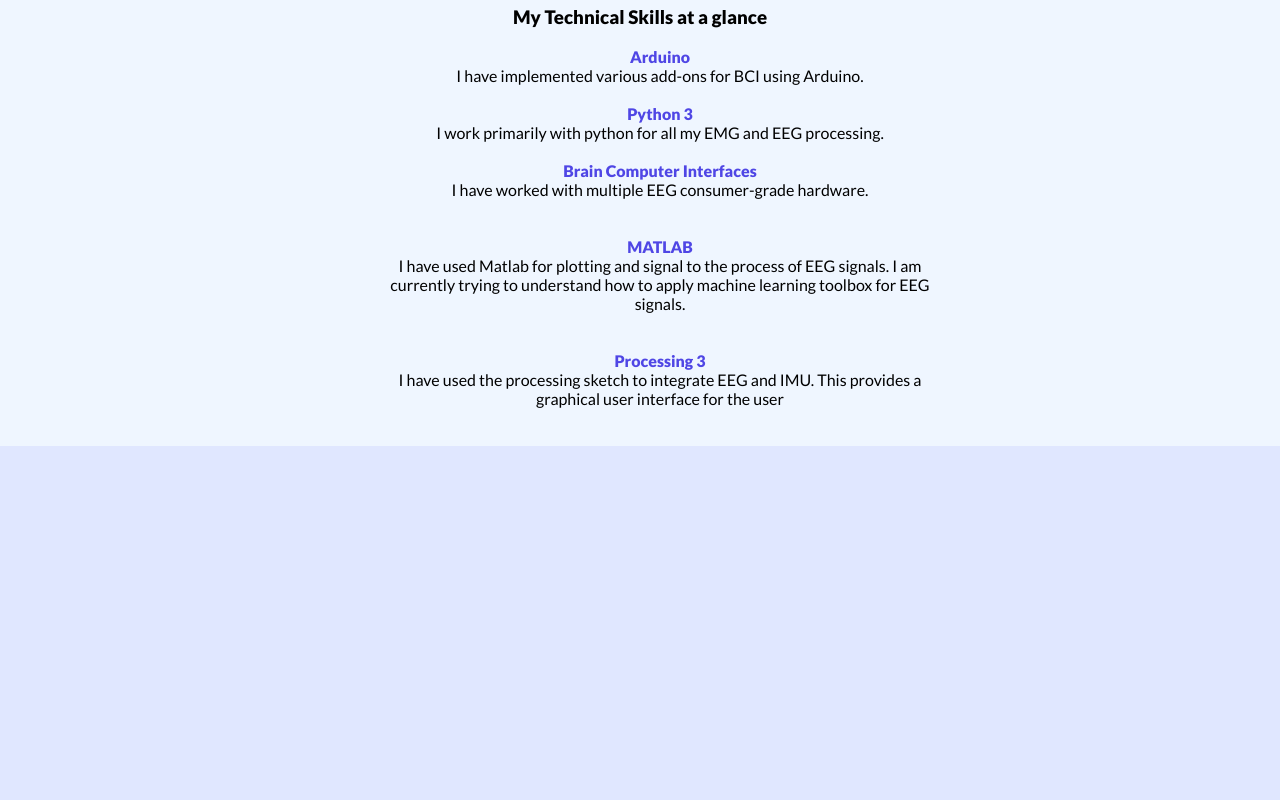
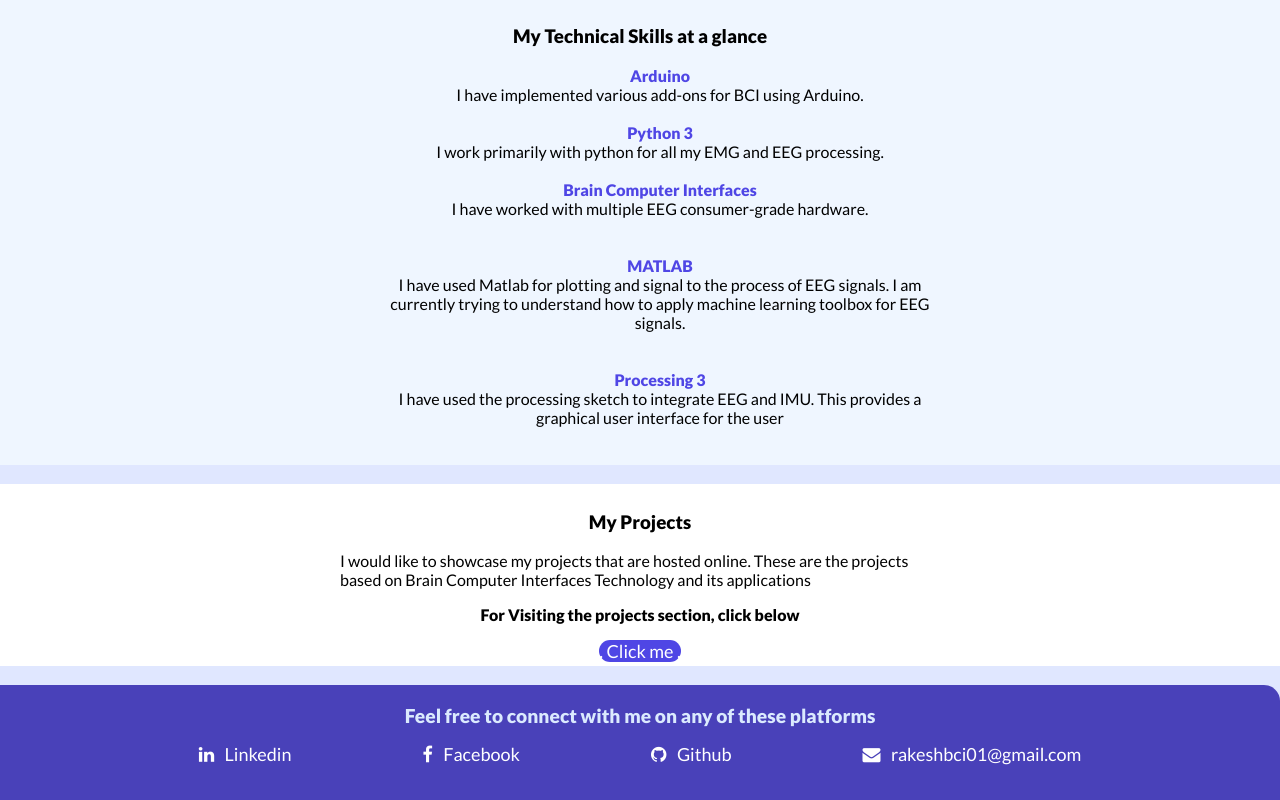
Before and after one commit to Moonwalkerr/Rakesh-Jakati-Portfolio, a plain HTML site: page index.html in a window 1280 px wide. Shown: the part 896-1696 px from the top of the page. Before the commit the page ends 1342 px from the top, so only its background shows below. Drawn offline with Linux system fonts and the light colour scheme.

Commit message:
homepage phase completed

```diff
--- a/index.html
+++ b/index.html
@@ -5,10 +5,9 @@
     <meta charset="UTF-8">
     <meta http-equiv="X-UA-Compatible" content="IE=edge">
     <meta name="viewport" content="width=device-width, initial-scale=1.0">
-    <title>Document</title>
-    <link rel="stylesheet" href="mystyles.css">
+    <title>Home | Rakesh Jakati</title>
+    <link rel="stylesheet" href="mystyles.css"><link rel="stylesheet" href="https://maxcdn.bootstrapcdn.com/font-awesome/4.4.0/css/font-awesome.min.css">
 </head>
-
 <body>
     <nav class="navigation">
         <div class="nav-brand">Rakesh C. Jakati</div>
@@ -18,7 +17,7 @@
             <a class="navigation-link link-active" href="/">Home</a>
             </li>
             <li class="list-item-inline"></li>
-            <a class="navigation-link" href="/">My Projects</a>
+            <a class="navigation-link" href="/projects">My Projects</a>
             </li>
             <li class="list-item-inline"></li>
             <a class="navigation-link" href="/">BCI Timeline</a>
@@ -38,14 +37,11 @@
                     href="https://www.archerongroup.com/">Archeron Group</a></span> </h1>
     </header>
     <section class="section section-white">
-        <!-- section can have heading, can have paragraph, article, anything -->
-
         <div class="container-center">
             <h3 class="heading-setcion">About Myself</h3>
             <p> I HAVE BEEN CONSTANTLY LEARNING ABOUT
                 EEG AND EMG, I STARTED EVERYTHING FROM
                 SCRATCH. </p>
-            <!-- <br> -->
             <p>I DID NOT HAVE GOOD CODING OR SIGNAL
                 PROCESSING SKILLS, TO BEGIN WITH, THIS
                 MADE ME SEARCH THE INTERNET FOR
@@ -69,6 +65,7 @@
             </p>
         </div>
     </section>
+    <br>
     <section class="section section-off-white">
         <div class="container-center">
             <h3 class="heading-setcion">My Technical Skills at a glance</h3>
@@ -91,8 +88,30 @@
             </center>
         </div>
     </section>
-
-
+    <br>
+    <section class="section section-white">
+        <div class="container-center">
+            <h3 class="heading-setcion">My Projects</h3>
+            <p>I would like to showcase my projects that are hosted online. These are the projects based on Brain Computer Interfaces Technology and its applications </p>
+  <center>  <p><strong>
+    For Visiting the projects section, click below</strong></p>
+<a class="link primary-link" href="  /projects
+">. Click me .</a>
+</center>
+                  </div>
+    </section>
+    <br>
+    <footer class="footer"> <br>
+        <div class="footer-heading">Feel free to connect with me on any of these platforms</div>
+        <ul>
+            <li class="footer-list-item-inline"><a class="footer-links link  " href="https://www.linkedin.com/in/rakesh-bci696933/"><i class="fa fa-linkedin"></i> &nbsp; Linkedin</a></li>
+            <li class="footer-list-item-inline"><a class="footer-links link  " href="/"><i class="fa fa-facebook"></i> &nbsp; Facebook</a></li>
+            <li class="footer-list-item-inline"><a class="footer-links link  " href="/"><i class="fa fa-github"></i> &nbsp; Github</a></li>
+            <li class="footer-list-item-inline"><a class="footer-links link  " href="/"> <i class="fa fa-envelope"></i> &nbsp; rakeshbci01@gmail.com </a>
+            </li>
+        </ul>
+        <br>
+    </footer>
 </body>
 
 </html>
```
